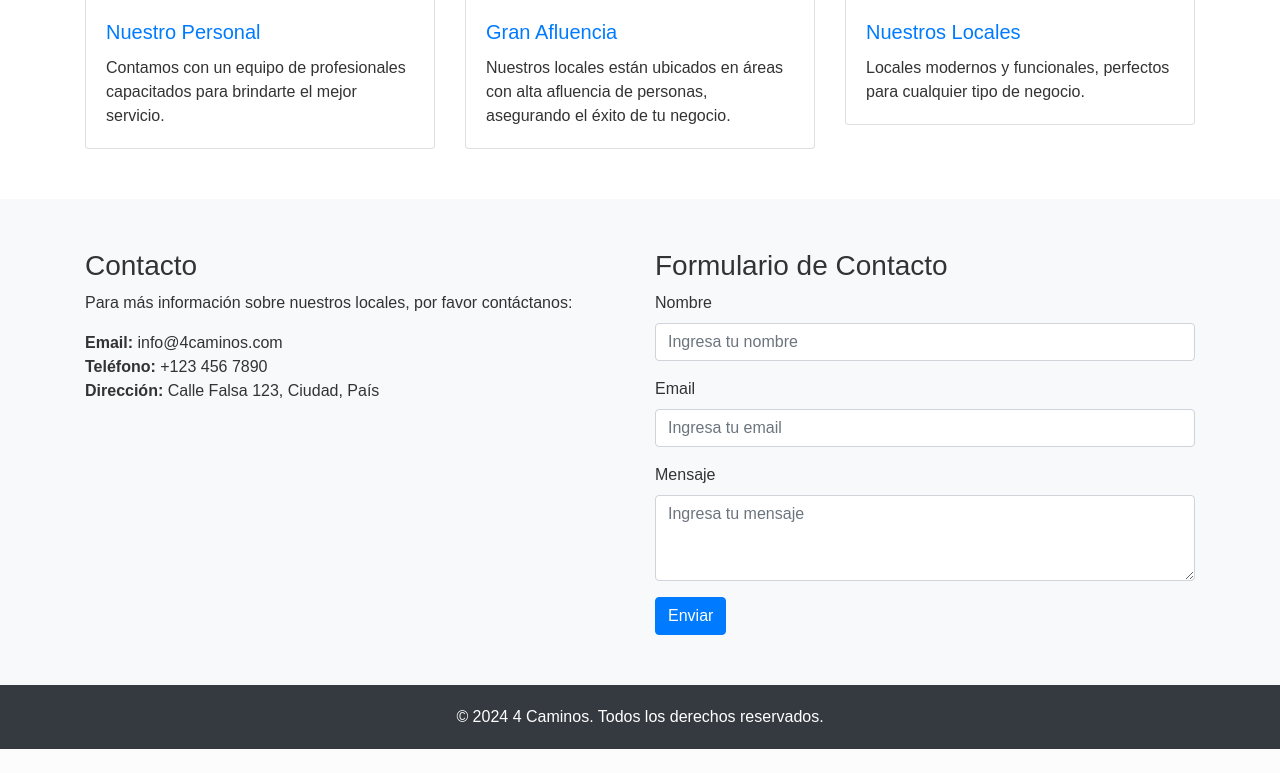
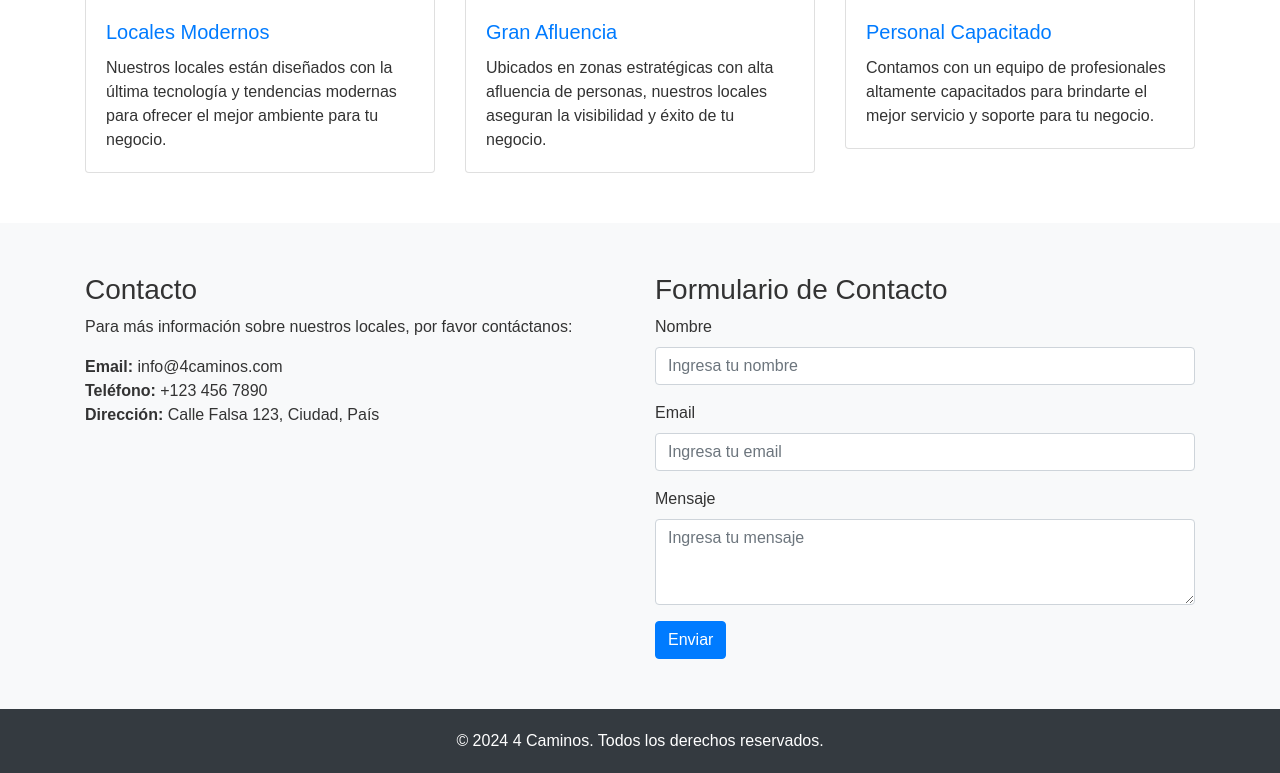
Before and after one commit to irodas18/my-first-blog, a Django app: page / in a window 1280 px wide. Shown: the part 796-1569 px from the top of the page. Before the commit the page ends 1545 px from the top, so only its background shows below. Run offline with Django 3.2, Linux system fonts and the light colour scheme; some libraries are stand-ins or nearby versions.

Commit message:
Tercer commit - Subiendo proyecto de 4 Caminos

```diff
--- a/blog/templates/blog/post_list.html
+++ b/blog/templates/blog/post_list.html
@@ -84,28 +84,28 @@
       <div class="row">
         <div class="col-md-4">
           <div class="card">
-            <img src="https://scontent.fgua1-2.fna.fbcdn.net/v/t39.30808-6/448264019_7568959453140683_8949057883488755374_n.jpg?stp=cp6_dst-jpg_p526x296&_nc_cat=108&ccb=1-7&_nc_sid=127cfc&_nc_ohc=kfY1zFX2OpwQ7kNvgHHocwA&_nc_ht=scontent.fgua1-2.fna&oh=00_AYA1jp-H8AqYdqcducu_b0DLQebYRDAsKDCEhtz6lyP7lA&oe=66ADE6BC" class="card-img-top" alt="Personal de 4 Caminos">
+            <img src="https://source.unsplash.com/random/800x600?office" class="card-img-top" alt="Local de 4 Caminos">
             <div class="card-body">
-              <h5 class="card-title">Nuestro Personal</h5>
-              <p class="card-text">Contamos con un equipo de profesionales capacitados para brindarte el mejor servicio.</p>
+              <h5 class="card-title">Locales Modernos</h5>
+              <p class="card-text">Nuestros locales están diseñados con la última tecnología y tendencias modernas para ofrecer el mejor ambiente para tu negocio.</p>
             </div>
           </div>
         </div>
         <div class="col-md-4">
           <div class="card">
-            <img src="https://scontent.fgua1-3.fna.fbcdn.net/v/t1.6435-9/78538419_2501215886581757_1589756619623759872_n.jpg?_nc_cat=109&ccb=1-7&_nc_sid=13d280&_nc_ohc=fWWsEiv3p_kQ7kNvgGJh275&_nc_ht=scontent.fgua1-3.fna&oh=00_AYDdjOmi4bqatOXR0iNl60zwHuLrqER_rN0UEudQDCty1A&oe=66CFAD3D" class="card-img-top" alt="Afluencia en 4 Caminos">
+            <img src="https://source.unsplash.com/random/800x600?building" class="card-img-top" alt="Afluencia en 4 Caminos">
             <div class="card-body">
               <h5 class="card-title">Gran Afluencia</h5>
-              <p class="card-text">Nuestros locales están ubicados en áreas con alta afluencia de personas, asegurando el éxito de tu negocio.</p>
+              <p class="card-text">Ubicados en zonas estratégicas con alta afluencia de personas, nuestros locales aseguran la visibilidad y éxito de tu negocio.</p>
             </div>
           </div>
         </div>
         <div class="col-md-4">
           <div class="card">
-            <img src="https://scontent.fgua1-2.fna.fbcdn.net/v/t39.30808-6/448264019_7568959453140683_8949057883488755374_n.jpg?stp=cp6_dst-jpg_p526x296&_nc_cat=108&ccb=1-7&_nc_sid=127cfc&_nc_ohc=kfY1zFX2OpwQ7kNvgHHocwA&_nc_ht=scontent.fgua1-2.fna&oh=00_AYA1jp-H8AqYdqcducu_b0DLQebYRDAsKDCEhtz6lyP7lA&oe=66ADE6BC" class="card-img-top" alt="Locales de 4 Caminos">
+            <img src="https://source.unsplash.com/random/800x600?team" class="card-img-top" alt="Personal de 4 Caminos">
             <div class="card-body">
-              <h5 class="card-title">Nuestros Locales</h5>
-              <p class="card-text">Locales modernos y funcionales, perfectos para cualquier tipo de negocio.</p>
+              <h5 class="card-title">Personal Capacitado</h5>
+              <p class="card-text">Contamos con un equipo de profesionales altamente capacitados para brindarte el mejor servicio y soporte para tu negocio.</p>
             </div>
           </div>
         </div>
@@ -154,4 +154,7 @@
   </footer>
 
   <script src="https://code.jquery.com/jquery-3.5.1.slim.min.js"></script>
-  <script src="https://cdn.jsdelivr.net/npm/@popperjs/core@2.9.2
+  <script src="https://cdn.jsdelivr.net/npm/@popperjs/core@2.9.2/dist/umd/popper.min.js"></script>
+  <script src="https://maxcdn.bootstrapcdn.com/bootstrap/4.5.2/js/bootstrap.min.js"></script>
+</body>
+</html>
```
